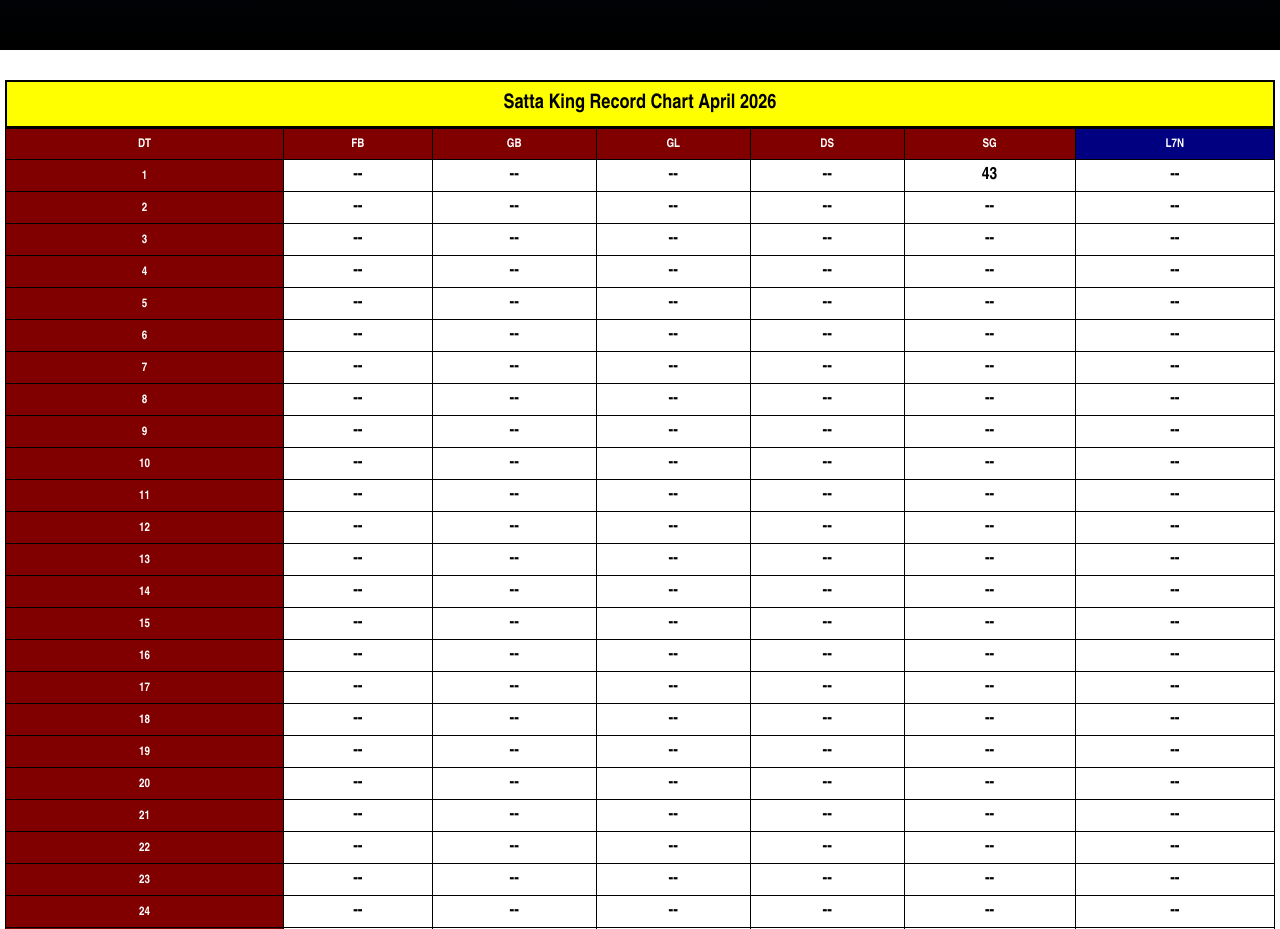
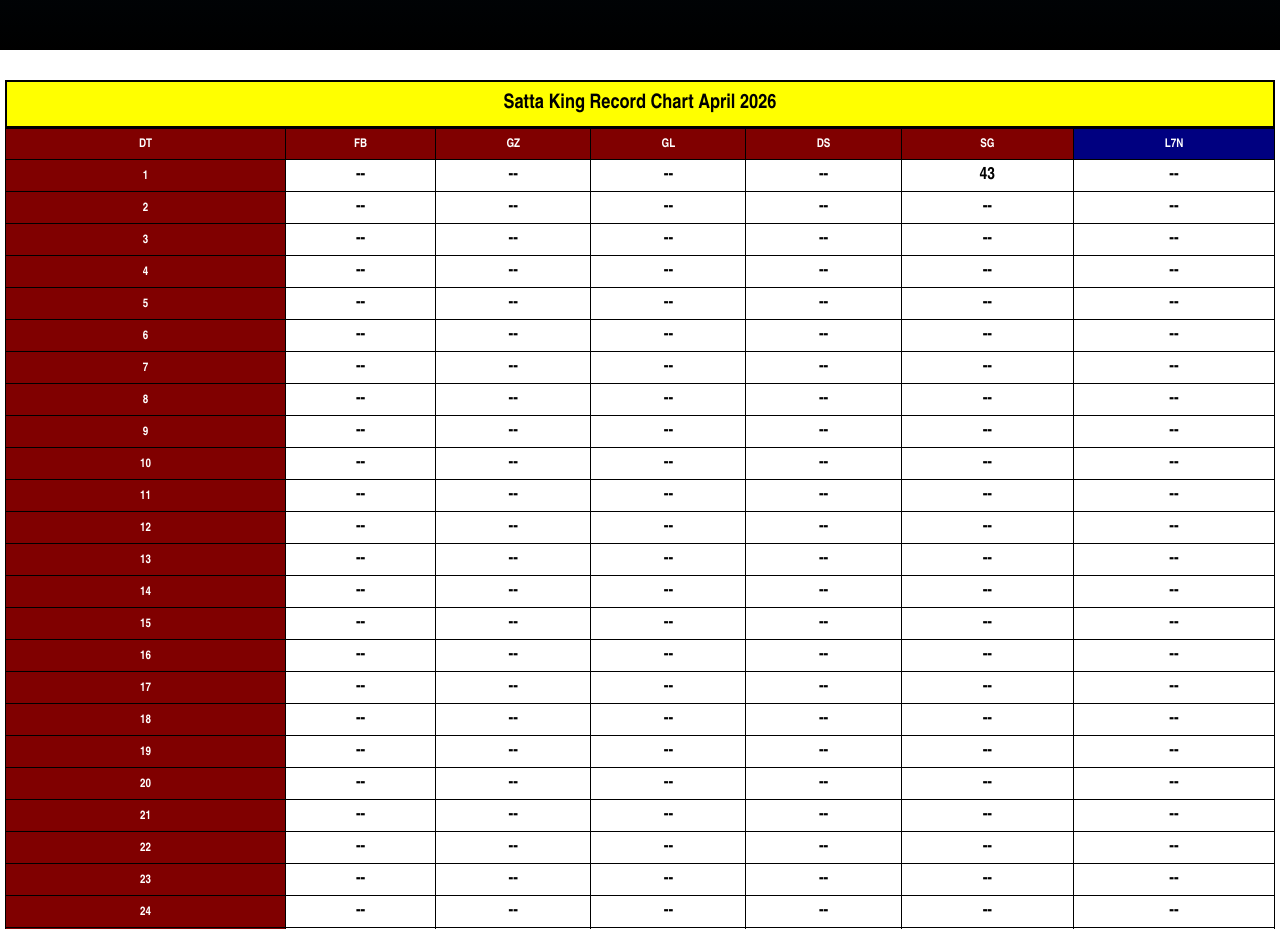
Before and after one commit to diwakar1996developer-rgb/Results-, a Next.js app: page / in a window 1280 px wide. Shown: the part 1280-2209 px from the top of the page. Built offline with nearby package versions, Linux system fonts and the light colour scheme; no server answers; the database is empty.

Commit message:
Update index.js

```diff
--- a/pages/index.js
+++ b/pages/index.js
@@ -12,7 +12,7 @@
     const gameList = [
         { id: 'sg', name: 'SHREE GANESH', time: '04:30 PM', h: 16, m: 30 },
         { id: 'fb', name: 'FARIDABAD', time: '05:45 PM', h: 17, m: 45 },
-        { id: 'gb', name: 'GAZIYABAD', time: '09:30 PM', h: 21, m: 30 },
+        { id: 'gz', name: 'GAZIYABAD', time: '09:30 PM', h: 21, m: 30 },
         { id: 'gl', name: 'GALI CHOR', time: '11:25 PM', h: 23, m: 25 },
         { id: 'l7', name: 'LUCKY 7 NIGHT', time: '02:15 AM', h: 2, m: 15 },
         { id: 'ds', name: 'DISAWAR', time: '03:30 AM', h: 3, m: 30 }
@@ -190,7 +190,7 @@
                             <tr style={{ backgroundColor: '#800000', color: 'white' }}>
                                 <th style={{ border: '1.5px solid black', padding: '8px' }}>DT</th>
                                 <th style={{ border: '1.5px solid black' }}>FB</th>
-                                <th style={{ border: '1.5px solid black' }}>GB</th>
+                                <th style={{ border: '1.5px solid black' }}>GZ</th>
                                 <th style={{ border: '1.5px solid black' }}>GL</th>
                                 <th style={{ border: '1.5px solid black' }}>DS</th>
                                 <th style={{ border: '1.5px solid black' }}>SG</th>
@@ -203,7 +203,7 @@
                                 return (
                                     <tr key={day} style={{ height: '32px' }}>
                                         <td style={{ border: '1.5px solid black', fontWeight: 'bold', backgroundColor: '#800000', color: 'white' }}>{day}</td>
-                                        {['fb', 'gb', 'gl', 'ds', 'sg', 'l7'].map(id => (
+                                        {['fb', 'gz', 'gl', 'ds', 'sg', 'l7'].map(id => (
                                             <td key={id} style={{ border: '1.5px solid black', fontWeight: 'bold', fontSize: '17px' }}>{getAprilVal(day, id)}</td>
                                         ))}
                                     </tr>
```
